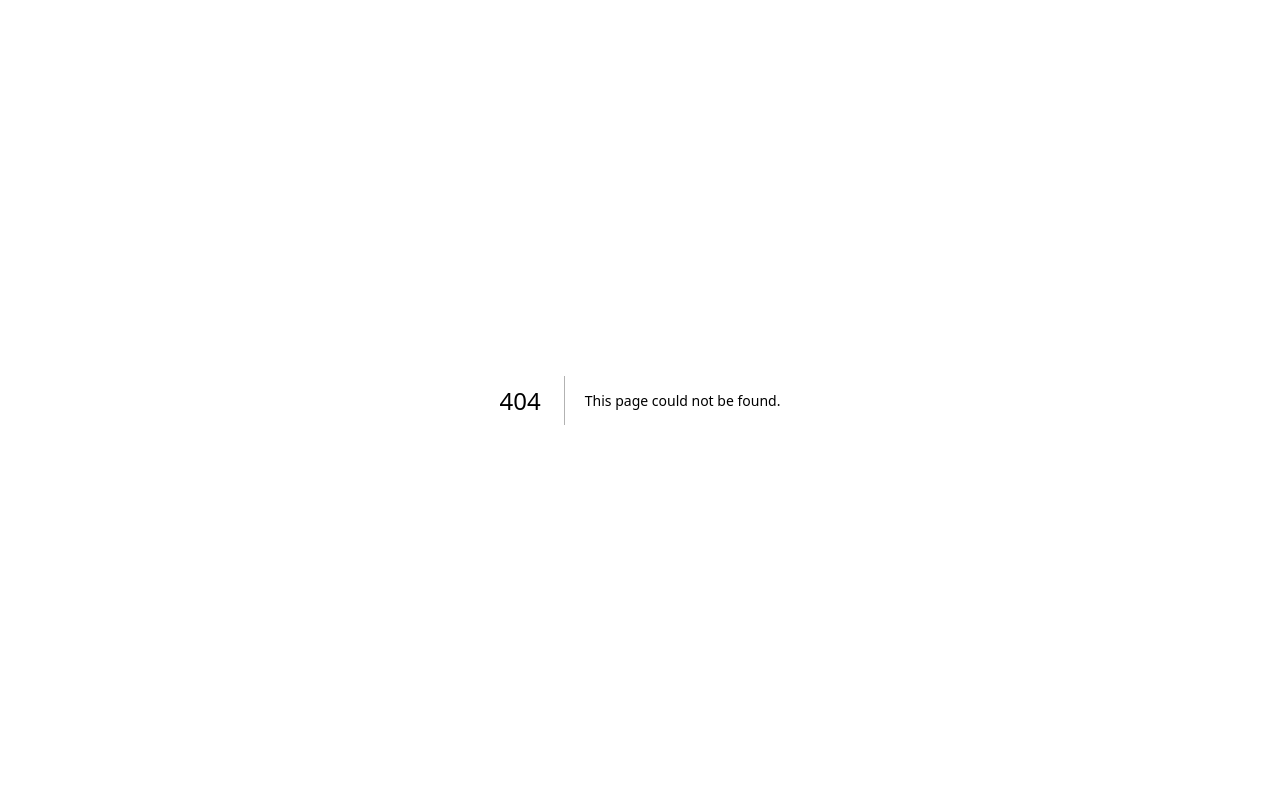
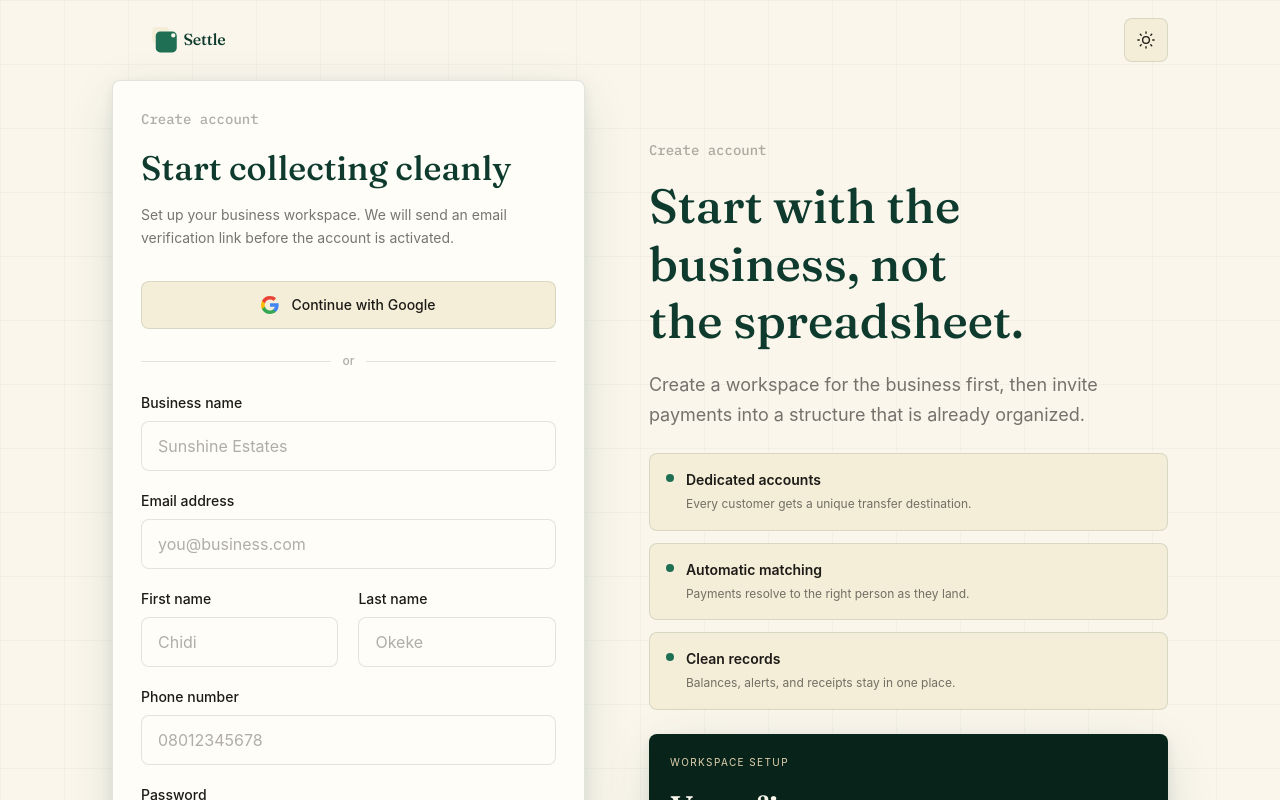
Before and after one commit to Muizzyranking/settle-fe, a Next.js app: page /auth/register in a window 1280 px wide. Before the commit this address had no page. Shown: the top 800 px of the page. Built offline with nearby package versions, Linux system fonts and the light colour scheme; a web font is replaced by a local one.

Commit message:
feat: registeration page

```diff
--- /dev/null
+++ b/src/app/auth/register/page.tsx
@@ -0,0 +1,20 @@
+import { AuthShell } from "@/components/auth/auth-shell";
+import { RegisterForm } from "@/components/auth/register-form";
+
+export const metadata = {
+  title: "Create account",
+};
+
+export default function RegisterPage() {
+  return (
+    <AuthShell
+      eyebrow="Create account"
+      title="Start collecting cleanly"
+      subtitle="Set up your business workspace. We will send an email verification link before the account is activated."
+      visual="setup"
+      variant="reverse"
+    >
+      <RegisterForm />
+    </AuthShell>
+  );
+}
```
